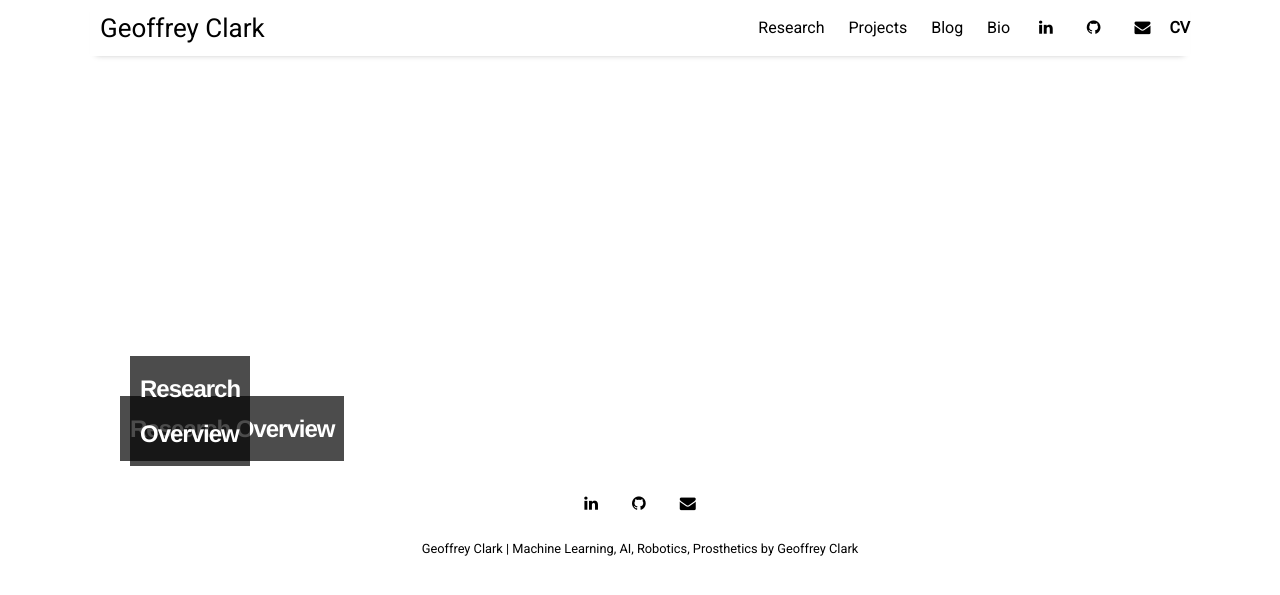
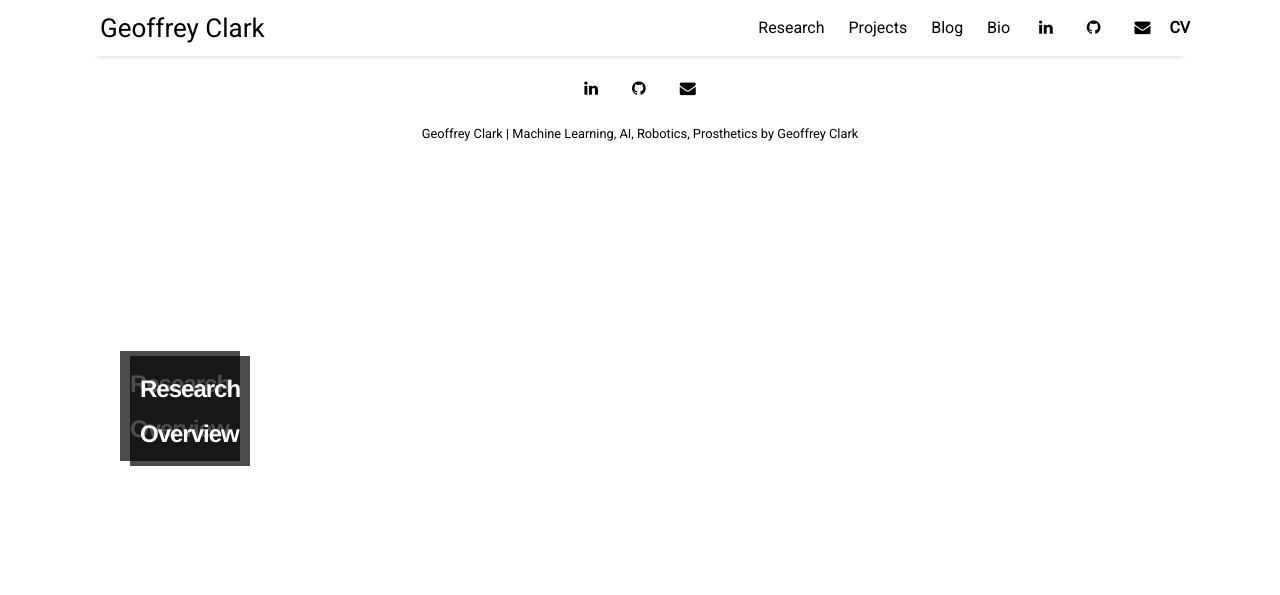
Before and after one commit to GeoffreyMClark/GeoffreyMClark.github.io, a Jekyll site: the page built from index.html, in a window 1280 px wide. Shown: the top 595 px of the page. Built offline with Jekyll 4.4.1, drawn with Linux system fonts in a browser that asks for light colours; nearby versions of some CDN libraries; the list of posts is cut into pages by our own code.

Commit message:
made positions absolute

```diff
--- a/_sass/_home.scss
+++ b/_sass/_home.scss
@@ -37,7 +37,7 @@
   background-position: center;
   background-repeat: no-repeat;
   background-size: cover;
-  position: relative;
+  position: absolute;
 }
 .featured-gif h2 {
   bottom: 0;
```
